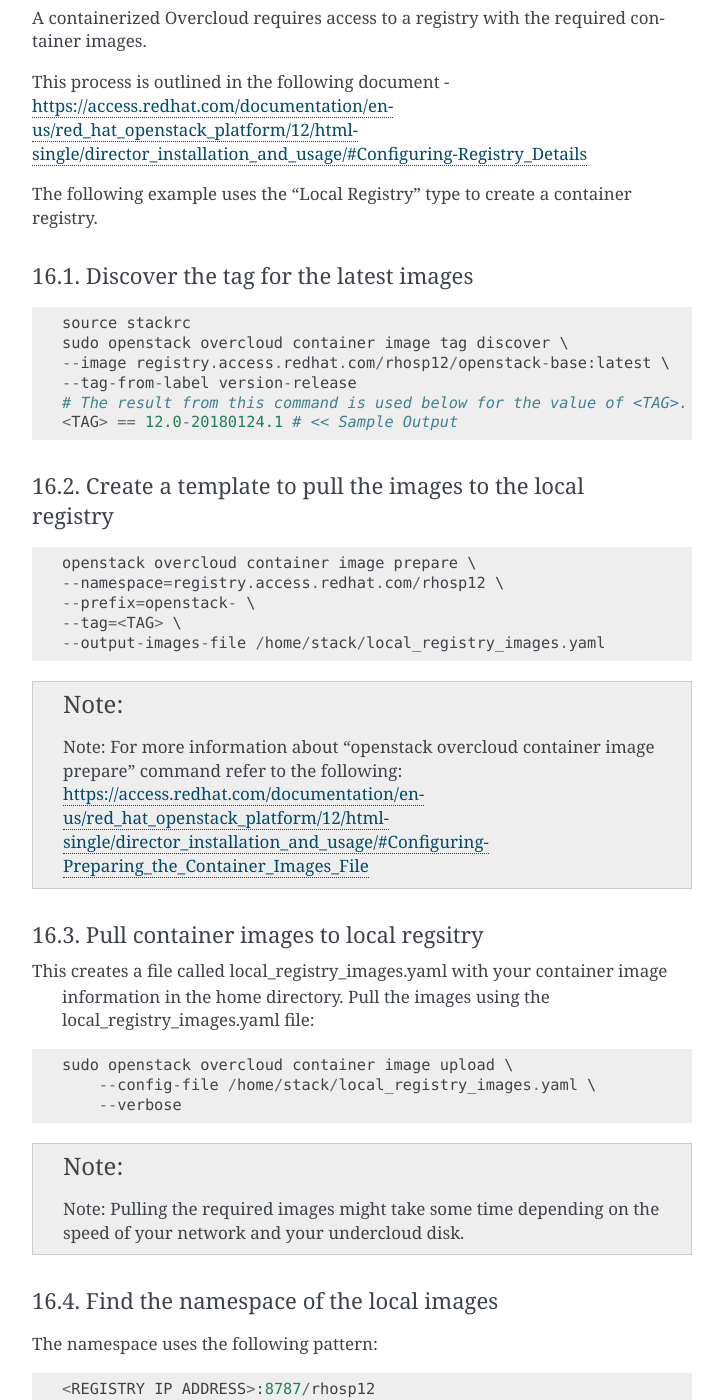
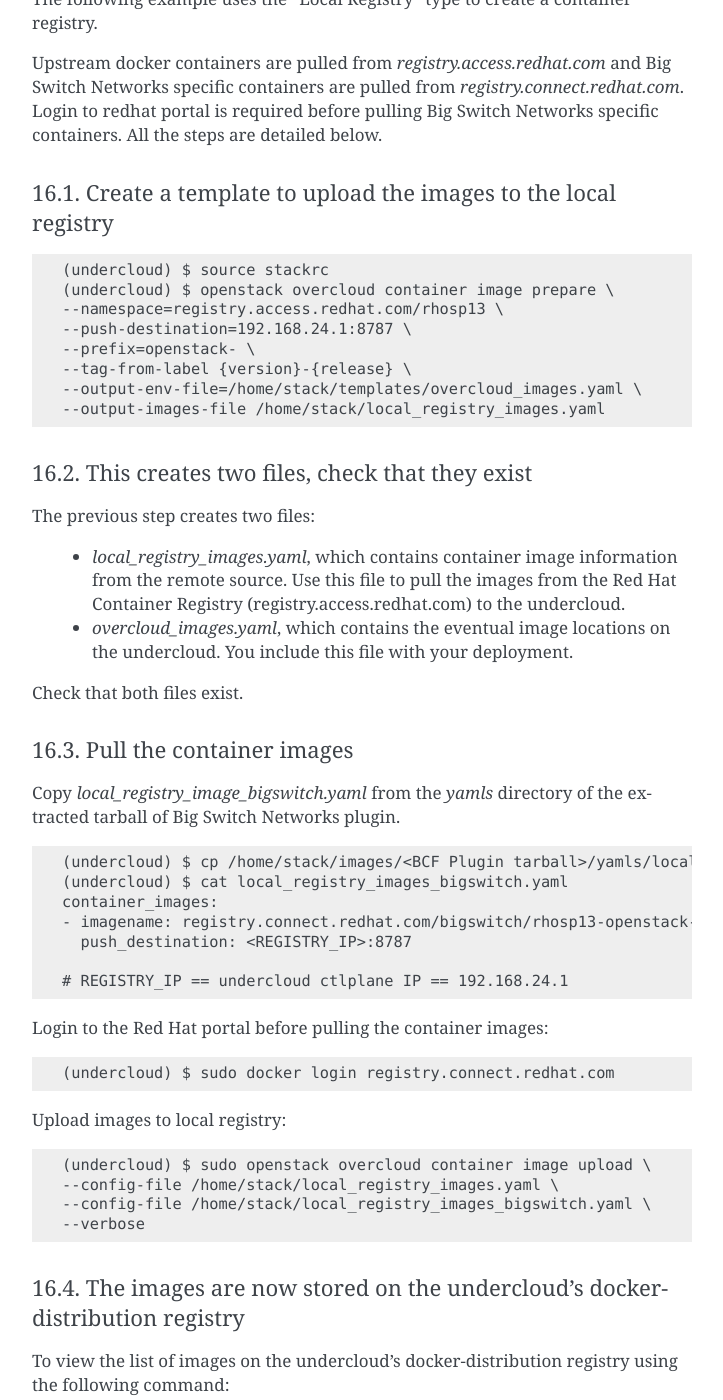
Before and after one commit to wolverineav/testthedocs, a Sphinx documentation site: the page built from docs/source/install/undercloud/index.rst, in a window 1280 px wide and 1400 px high, scrolled down 4277 px. Shown: the whole window, without its empty margins (388-1111 px from the left). Built offline with Sphinx 7.4.7, drawn with Linux system fonts in a browser that asks for light colours; some of the changed text lies outside the part shown.

Commit message:
make changes to undercloud deployment for rhosp 13

```diff
--- a/docs/source/install/index.rst
+++ b/docs/source/install/index.rst
@@ -19,5 +19,5 @@
 when deploying a joint solution. But we recommend referring to the Red Hat
 documentation for an in-depth description of all available deployment options.
 
-The RHOSP deployment guide for RHOSP 12 is available at
-https://access.redhat.com/documentation/en-us/red_hat_openstack_platform/12/html/director_installation_and_usage
+The RHOSP deployment guide for RHOSP 13 is available at
+https://access.redhat.com/documentation/en-us/red_hat_openstack_platform/13/html/director_installation_and_usage
--- a/docs/source/install/undercloud/index.rst
+++ b/docs/source/install/undercloud/index.rst
@@ -55,17 +55,6 @@
 
     127.0.0.1 rhel-dell-71 localhost localhost.localdomain localhost4 localhost4.localdomain4
 
-5. Enable IP forwarding
-***********************
-
-Enable IP forwarding on the Director host by completing this step:
-
-::
-
-    vi /etc/sysctl.conf
-    net.ipv4.ip_forward = 1
-    sudo sysctl -p /etc/sysctl.conf
-
 6. Create directories for images and templates
 **********************************************
 
@@ -92,7 +81,7 @@
     sudo subscription-manager list --available --all
     sudo subscription-manager attach --pool=<pool id> ----- select a pool with openstack
     sudo subscription-manager repos --disable=*
-    sudo subscription-manager repos --enable=rhel-7-server-rpms --enable=rhel-7-server-extras-rpms --enable=rhel-7-server-rh-common-rpms --enable=rhel-7-server-openstack-12-rpms
+    sudo subscription-manager repos --enable=rhel-7-server-rpms --enable=rhel-7-server-extras-rpms --enable=rhel-7-server-rh-common-rpms --enable=rhel-ha-for-rhel-7-server-rpms --enable=rhel-7-server-openstack-13-rpms
 
 8. Update packages
 ******************
@@ -211,7 +200,7 @@
     sudo yum install rhosp-director-images rhosp-director-images-ipa
     # Extract the images
     cd ~/images
-    for i in /usr/share/rhosp-director-images/overcloud-full-latest-12.0.tar /usr/share/rhosp-director-images/ironic-python-agent-latest-12.0.tar; do tar -xvf $i; done
+    for i in /usr/share/rhosp-director-images/overcloud-full-latest-13.0.tar /usr/share/rhosp-director-images/ironic-python-agent-latest-13.0.tar; do tar -xvf $i; done
 
 16. Configure Overcloud container images
 ****************************************
@@ -219,83 +208,89 @@
 container images.
 
 This process is outlined in the following document -
-https://access.redhat.com/documentation/en-us/red_hat_openstack_platform/12/html-single/director_installation_and_usage/#Configuring-Registry_Details
+https://access.redhat.com/documentation/en-us/red_hat_openstack_platform/13/html/director_installation_and_usage/configuring-a-container-image-source
 
 The following example uses the “Local Registry” type to create a container registry.
 
-16.1. Discover the tag for the latest images
-^^^^^^^^^^^^^^^^^^^^^^^^^^^^^^^^^^^^^^^^^^^^
+Upstream docker containers are pulled from `registry.access.redhat.com` and Big Switch Networks specific containers are pulled from `registry.connect.redhat.com`.
+Login to redhat portal is required before pulling Big Switch Networks specific containers. All the steps are detailed below.
+
+16.1. Create a template to upload the images to the local registry
+^^^^^^^^^^^^^^^^^^^^^^^^^^^^^^^^^^^^^^^^^^^^^^^^^^^^^^^^^^^^^^^^^^
 
 ::
 
-    source stackrc
-    sudo openstack overcloud container image tag discover \
-    --image registry.access.redhat.com/rhosp12/openstack-base:latest \
-    --tag-from-label version-release
-    # The result from this command is used below for the value of <TAG>.
-    <TAG> == 12.0-20180124.1 # << Sample Output
+    (undercloud) $ source stackrc
+    (undercloud) $ openstack overcloud container image prepare \
+    --namespace=registry.access.redhat.com/rhosp13 \
+    --push-destination=192.168.24.1:8787 \
+    --prefix=openstack- \
+    --tag-from-label {version}-{release} \
+    --output-env-file=/home/stack/templates/overcloud_images.yaml \
+    --output-images-file /home/stack/local_registry_images.yaml
 
-16.2. Create a template to pull the images to the local registry
-^^^^^^^^^^^^^^^^^^^^^^^^^^^^^^^^^^^^^^^^^^^^^^^^^^^^^^^^^^^^^^^^
+16.2. This creates two files, check that they exist
+^^^^^^^^^^^^^^^^^^^^^^^^^^^^^^^^^^^^^^^^^^^^^^^^^^^
+
+The previous step creates two files:
+
+ - `local_registry_images.yaml`, which contains container image information from the remote source. Use this file to pull the images from the Red Hat Container Registry (registry.access.redhat.com) to the undercloud.
+ - `overcloud_images.yaml`, which contains the eventual image locations on the undercloud. You include this file with your deployment.
+
+Check that both files exist.
+
+16.3. Pull the container images
+^^^^^^^^^^^^^^^^^^^^^^^^^^^^^^^
+
+Copy `local_registry_image_bigswitch.yaml` from the `yamls` directory of the extracted tarball of Big Switch Networks plugin.
 
 ::
 
-    openstack overcloud container image prepare \
-    --namespace=registry.access.redhat.com/rhosp12 \
-    --prefix=openstack- \
-    --tag=<TAG> \
-    --output-images-file /home/stack/local_registry_images.yaml
-.. note:: Note: For more information about “openstack overcloud container
-          image prepare” command refer to the following:
-          https://access.redhat.com/documentation/en-us/red_hat_openstack_platform/12/html-single/director_installation_and_usage/#Configuring-Preparing_the_Container_Images_File
+    (undercloud) $ cp /home/stack/images/<BCF Plugin tarball>/yamls/local_registry_images_bigswitch.yaml /home/stack
+    (undercloud) $ cat local_registry_images_bigswitch.yaml
+    container_images:
+    - imagename: registry.connect.redhat.com/bigswitch/rhosp13-openstack-neutron-server-bigswitch:13.0-1
+      push_destination: <REGISTRY_IP>:8787
 
-16.3. Pull container images to local regsitry
-^^^^^^^^^^^^^^^^^^^^^^^^^^^^^^^^^^^^^^^^^^^^^
+    # REGISTRY_IP == undercloud ctlplane IP == 192.168.24.1
 
-This creates a file called local_registry_images.yaml with your container image
- information in the home directory. Pull the images using the
- local_registry_images.yaml file:
-::
-
-    sudo openstack overcloud container image upload \
-        --config-file /home/stack/local_registry_images.yaml \
-        --verbose
-
-.. note:: Note: Pulling the required images might take some time depending on
-          the speed of your network and your undercloud disk.
-
-16.4. Find the namespace of the local images
-^^^^^^^^^^^^^^^^^^^^^^^^^^^^^^^^^^^^^^^^^^^^
-
-The namespace uses the following pattern:
+Login to the Red Hat portal before pulling the container images:
 
 ::
 
-    <REGISTRY IP ADDRESS>:8787/rhosp12
+   (undercloud) $ sudo docker login registry.connect.redhat.com
 
-Use the IP address of your undercloud, which you previously set with the
-local_ip parameter in your undercloud.conf file. Alternatively, you can also
-obtain the full namespace with the following command:
+Upload images to local registry:
 
 ::
 
-    (undercloud) $ docker images | grep -v redhat.com | grep -o '^.*rhosp12' | sort -u
+    (undercloud) $ sudo openstack overcloud container image upload \
+    --config-file /home/stack/local_registry_images.yaml \
+    --config-file /home/stack/local_registry_images_bigswitch.yaml \
+    --verbose
 
-16.5. Create a template for using the images in our local registry on the undercloud
-^^^^^^^^^^^^^^^^^^^^^^^^^^^^^^^^^^^^^^^^^^^^^^^^^^^^^^^^^^^^^^^^^^^^^^^^^^^^^^^^^^^^
+16.4. The images are now stored on the undercloud’s docker-distribution registry
+^^^^^^^^^^^^^^^^^^^^^^^^^^^^^^^^^^^^^^^^^^^^^^^^^^^^^^^^^^^^^^^^^^^^^^^^^^^^^^^^
 
-For example:
+To view the list of images on the undercloud’s docker-distribution registry using the following command:
 
 ::
 
-    (undercloud) $ openstack overcloud container image prepare \
-        --namespace=192.168.24.1:8787/rhosp12 --prefix=openstack- \
-        --tag=<TAG> \
-        --output-env-file=/home/stack/templates/overcloud_images.yaml
+    (undercloud) $  curl http://192.168.24.1:8787/v2/_catalog | jq .repositories[]
 
-This creates an overcloud_images.yaml environment file, which contains image
-locations on the Undercloud. Include this file with the overcloud deployment
-command.
+To view a list of tags for a specific image, use the skopeo command:
+
+::
+
+    (undercloud) $ skopeo inspect --tls-verify=false docker://192.168.24.1:8787/rhosp13/openstack-keystone | jq .RepoTags[]
+
+To verify a tagged image, use the skopeo command:
+
+::
+
+    (undercloud) $ skopeo inspect --tls-verify=false docker://192.168.24.1:8787/rhosp13/openstack-keystone:13.0-44
+
+The registry configuration is ready.
 
 17. Download BCF plugin tarball
 *******************************
@@ -332,17 +327,52 @@
 
     virt-customize -a overcloud-full.qcow2 --root-password password:<password>
 
-20. Patch overcloud image with BCF plugins
-******************************************
-Patch all the extracted RPM files from the Big Switch RHOSP plugin tar files
-to overcloud-full.qcow2 by running following script from extracted file.
+20. Patch overcloud image with BCF LLDP script
+**********************************************
+
+Download the neutron-bsn-lldp from bigtop:
 
 ::
 
-    source /home/stack/stackrc
     cd /home/stack/images
-    chmod +x customize.sh
+    curl -O http://bigtop.eng.bigswitch.com/~bsn/neutron-bsn-lldp/centos7-x86_64/origin/master/0.0.1/neutron-bsn-lldp-0.0.1-1.el7.centos.noarch.rpm ./
+
+Create startup.sh script:
+
+::
+
+    # ensure startup.sh has the following:
+    (undercloud) $ vi startup.sh
+    yum remove -y openstack-neutron-bigswitch-agent
+    yum remove -y openstack-neutron-bigswitch-lldp
+    yum remove -y python-networking-bigswitch
+
+    yum remove -y neutron-bsn-lldp
+    rpm -ivhU --force /root/neutron-bsn-lldp-0.0.1-1.el7.centos.noarch.rpm
+    systemctl enable neutron-bsn-lldp.service
+    systemctl restart neutron-bsn-lldp.service
+
+Create customize.sh script:
+
+::
+
+    # ensure customize.sh has the following:
+    (undercloud) $ vi customize.sh
+    export LIBGUESTFS_BACKEND=direct
+
+    image_dir="/home/stack/images"
+
+    virt-customize -a ${image_dir}/overcloud-full.qcow2 --upload neutron-bsn-lldp-0.0.1-1.el7.centos.noarch.rpm:/root/
+    virt-customize -a ${image_dir}/overcloud-full.qcow2 --firstboot startup.sh
+
+Make both customize.sh and startup.sh as executables and run customize.sh:
+
+::
+
+    chmod +x startup.sh customize.sh
     ./customize.sh
+
+
 
 21. Upload the customized Overcloud image
 *****************************************
@@ -353,21 +383,7 @@
     openstack image delete overcloud-full # Only needed If you have uploaded image before.
     openstack overcloud image upload
 
-22. Customize container images
-******************************
-
-Customize Horizon and Nova compute container images to include Big Switch packages:
-
-::
-
-    cd /home/stack/images
-    ./customize_horizon_container.sh
-    ./customize_nova_compute_container.sh
-
-.. note:: The above step assumes the installation is using the Local Registry
-          type as outlined in `16. Configure Overcloud container images`_.
-
-23. Define the nameserver for the environment
+22. Define the nameserver for the environment
 *********************************************
 
 Overcloud nodes require a nameserver so that they can resolve hostnames through
```
